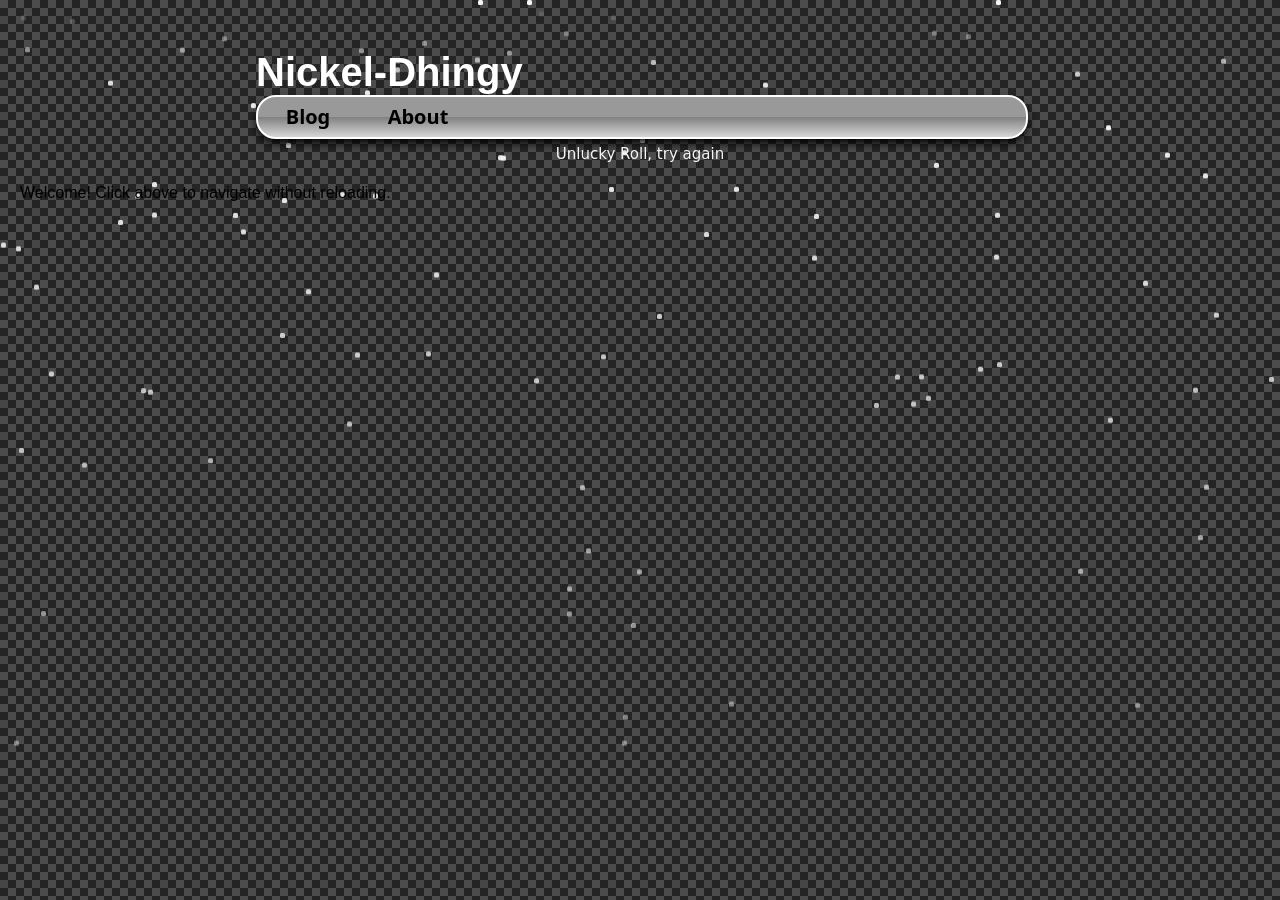
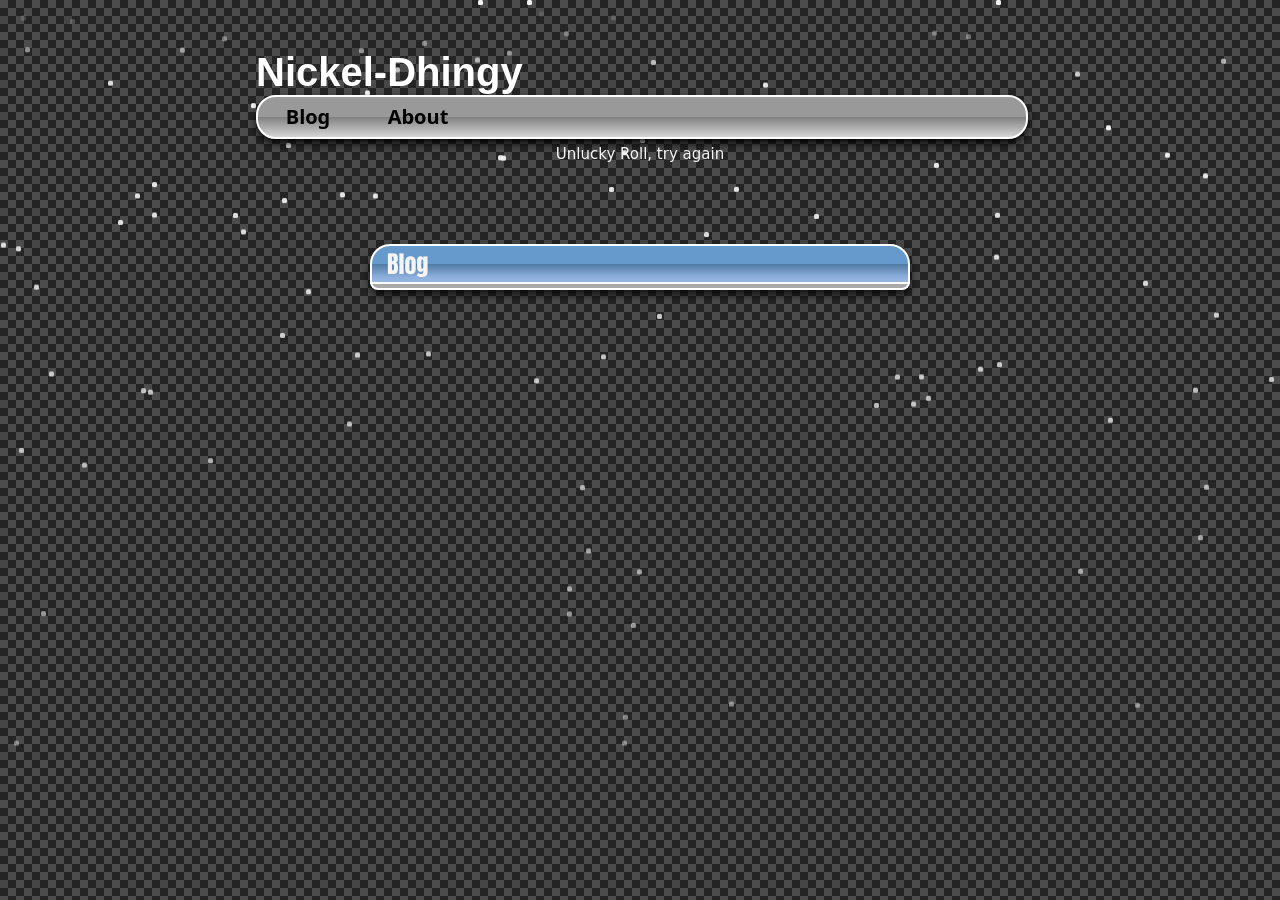
Before and after one commit to PiSquaredx3/Nickel-Dhingy, a Jekyll site: the page built from blog.md, in a window 1280 px wide. Built offline with Jekyll 4.4.1, drawn with Linux system fonts in a browser that asks for light colours.

Commit message:
Update default.html

```diff
--- a/_layouts/default.html
+++ b/_layouts/default.html
@@ -1,55 +1,104 @@
 <!DOCTYPE html>
 <html lang="en">
 <head>
-  <meta charset="UTF-8" />
-  <meta name="viewport" content="width=device-width, initial-scale=1.0"/>
-  <title>Nickel-Dhingy</title>
-  <link rel="stylesheet" href="{{ '/assets/style.css' | relative_url }}" />
-  <script src="https://cdn.jsdelivr.net/npm/marked/marked.min.js"></script>
+    <meta charset="UTF-8">
+    <meta name="viewport" content="width=device-width, initial-scale=1.0">
+    <title>{{ page.title }}</title>
+    <link rel="stylesheet" href="{{ '/assets/style.css' | relative_url }}">
     <style>
-    body { margin: 0; overflow-x: hidden; }
+        body {
+            margin: 0;
+            overflow-x: hidden;
+        }
+
         #snow-container {
             position: fixed;
-      top: 0; left: 0;
-      width: 100vw; max-width: 100vw;
+            top: 0;
+            left: 0;
+            width: 100vw;
+            max-width: 100vw;
             height: 100vh;
             z-index: -1;
             pointer-events: none;
             overflow: hidden;
         }
+
         .snowflake {
             position: absolute;
             top: 0px;
-      width: 5px; height: 5px;
+            width: 5px;
+            height: 5px;
             background: whitesmoke;
             border-radius: 30%;
             opacity: 1;
             animation: fall linear infinite;
         }
+
+
+        body {
+            margin: 0;
+            overflow-x: hidden;
+        }
+
+        #snow-container {
+            position: fixed;
+            top: 0;
+            left: 0;
+            width: 100vw;
+            max-width: 100vw;
+            height: 100vh;
+            z-index: -1;
+            pointer-events: none;
+            overflow: hidden;
+        }
+
+        .snowflake {
+            position: absolute;
+            top: 0px;
+            width: 5px;
+            height: 5px;
+            background: whitesmoke;
+            border-radius: 30%;
+            opacity: 1;
+            animation: fall linear infinite;
+        }
+
         @keyframes fall {
-      0% { transform: translateY(0); opacity: 0; }
-      10% { opacity: 1; }
-      100% { transform: translateY(100vh); opacity: 0.3; }
+            0% {
+                transform: translateY(0);
+                opacity: 0;
             }
+10% {
+opacity: 1;
+}
+
+            100% {
+                transform: translateY(100vh);
+                opacity: 0.3;
+            }
+        }
+
     </style>
 </head>
 <body>
 
     <div id="snow-container"></div>
 
-    <div id="title"><a href="#" onclick="loadMarkdown('index.md')">Nickel-Dhingy</a></div>
-
+    <div id="title"><a href="/">Nickel-Dhingy</a></div>
 
     <div id="header">
-    <div id="navbar"><a href="#" onclick="loadMarkdown('blog.md')">Blog</a></div>
-    <div id="navbar"><a href="#" onclick="loadMarkdown('about.md')">About</a></div>
+        <div id="navbar">
+            <a href="/blog/">Blog</a>
+        </div>
+        <div id="navbar">
+            <a href="/about/">About</a>
+        </div>
     </div>
 
-  <div id="motn"><p></p></div>
+    <div id="motn"> <p></p> </div>
     <script src="{{ '/MotN.js' | relative_url }}"></script>
 
-  <!-- This replaces {{ content }} -->
-  <div id="content" style="padding: 20px;">Welcome! Click above to navigate without reloading.</div>
+    {{ content }}
 
     <div id="footer">
         Hi, you probably found me by accident. Did you know I don't actually know how to program and this was all done by my cat?
```
Also changed, not shown: other parts of _layouts/default.html (+0 -9 lines). Lines whose indentation alone changed are shown as unchanged.
